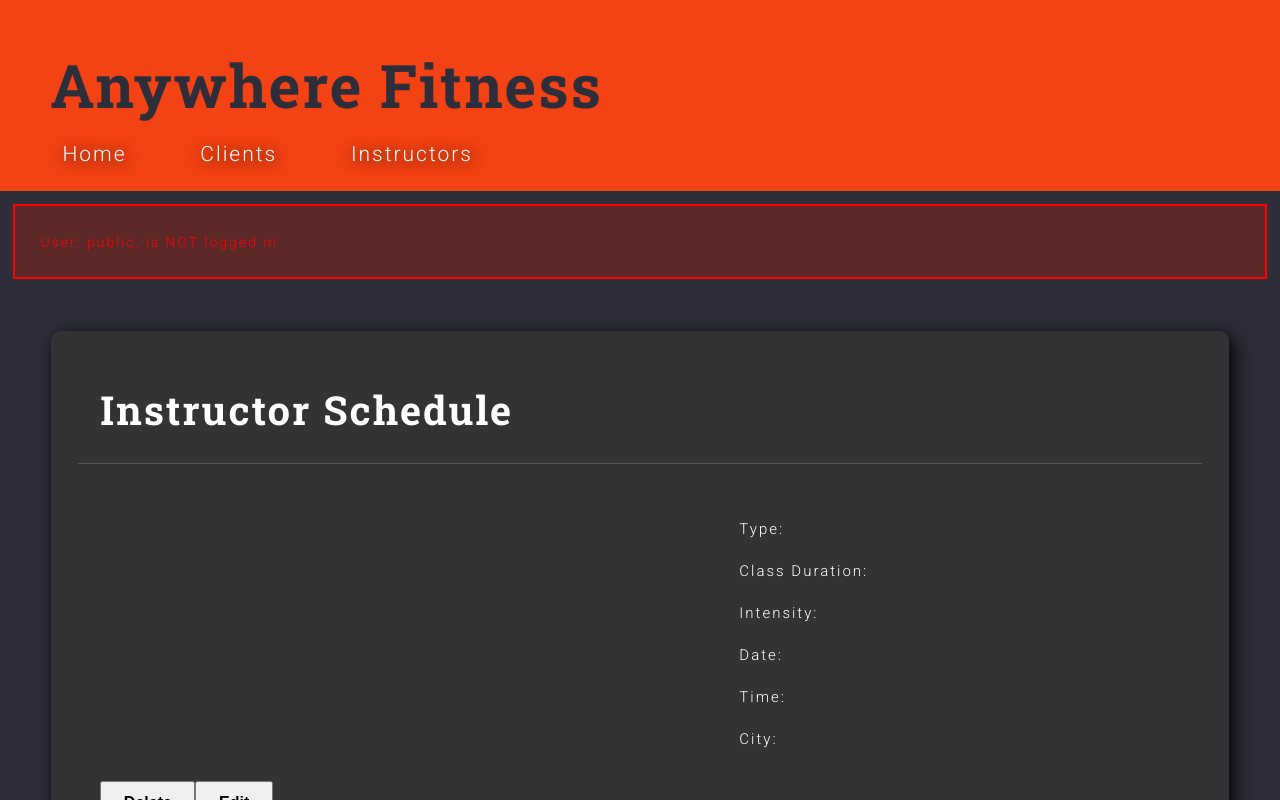
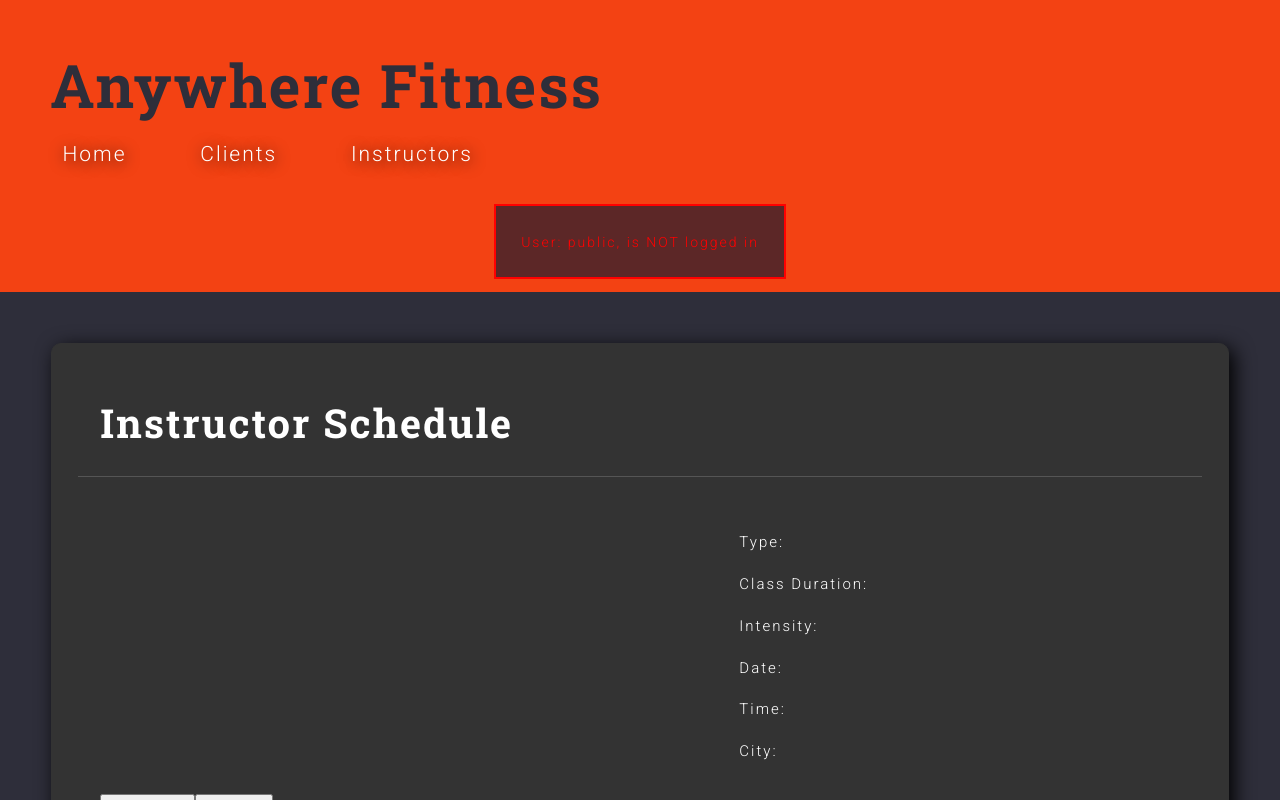
Before and after one commit to Anywhere-Fitness-10162020/App, a React (Create React App) app: page /instructors/home in a window 1280 px wide. Shown: the top 800 px of the page. Built offline with nearby package versions, Linux system fonts and the light colour scheme; no server answers; sample sign-in values are in the browser's storage.

Commit message:
removed login status from client and instructor home, added test message to app nav

```diff
--- a/src/App.js
+++ b/src/App.js
@@ -37,7 +37,7 @@ const AppContainer = styled.div`
 
 
 const App = (props) => {
-    const {loggedIn} = props;
+    const {loggedIn, role} = props;
     return(
     <>
         <NavContainer>
@@ -49,6 +49,7 @@ const App = (props) => {
                 {/* <NavLink to='/public'>Classes Available</NavLink> */}
                 {loggedIn ? <LogoutButton /> : null }
             </nav>
+            <p className="testing">User: {role}, {loggedIn ? "is logged in" : "is NOT logged in"}</p>
             {/* <nav className="testing">
                 <NavLink to='/instructors/home'>View: Instructor</NavLink>
                 <NavLink to='/clients/home'>View: Client</NavLink>
--- a/src/components/ClientHome.js
+++ b/src/components/ClientHome.js
@@ -1,22 +1,12 @@
 import React from 'react';
-import { connect } from 'react-redux';
 
 const ClientHome = (props) => {
-    const {loggedIn, role} = props;
-
     return(
         <div>
-            <p className="testing">User: {role}, {loggedIn ? "is logged in" : "is NOT logged in"}</p>
             <h2>Client Homepage</h2>
         </div>
     );
 };
 
-const mapStateToProps = state => {
-    return {
-        loggedIn:state.loggedIn,
-        role:state.role
-    }
-}
 
-export default connect(mapStateToProps,null)(ClientHome);
+export default ClientHome;
--- a/src/components/InstructorHome.js
+++ b/src/components/InstructorHome.js
@@ -1,21 +1,12 @@
 import React from 'react';
-import {connect} from 'react-redux';
 import InstructorSchedule from './InstructorSchedule'
 // import InstructorSignIn from './InstructorSignIn'
 import CreateClass from './CreateClass'
 
 const InstructorHome = (props) => {
-    const {loggedIn, role} = props;
 
     return (
         <div>
-            <p className="testing">User: {role}, {loggedIn ? "is logged in" : "is NOT logged in"}</p>
-
-            {/* Leaving this view public for development */}
-            {/* For release, will be locked to login-only with a private route */}
-            {/* ---------------------------------------- */}
-                {/* {loggedIn ? (<><InstructorSchedule /> <CreateClass /></>) : (<><p className="testing">Please Sign In</p> <InstructorSignIn /></>)} */}
-
             <>
                 <InstructorSchedule />
                 <CreateClass />
@@ -24,11 +15,4 @@ const InstructorHome = (props) => {
     );
 };
 
-const mapStateToProps = state => {
-    return {
-        loggedIn:state.loggedIn,
-        role:state.role,
-    }
-}
-
-export default connect (mapStateToProps, null)(InstructorHome);
+export default InstructorHome;
```
